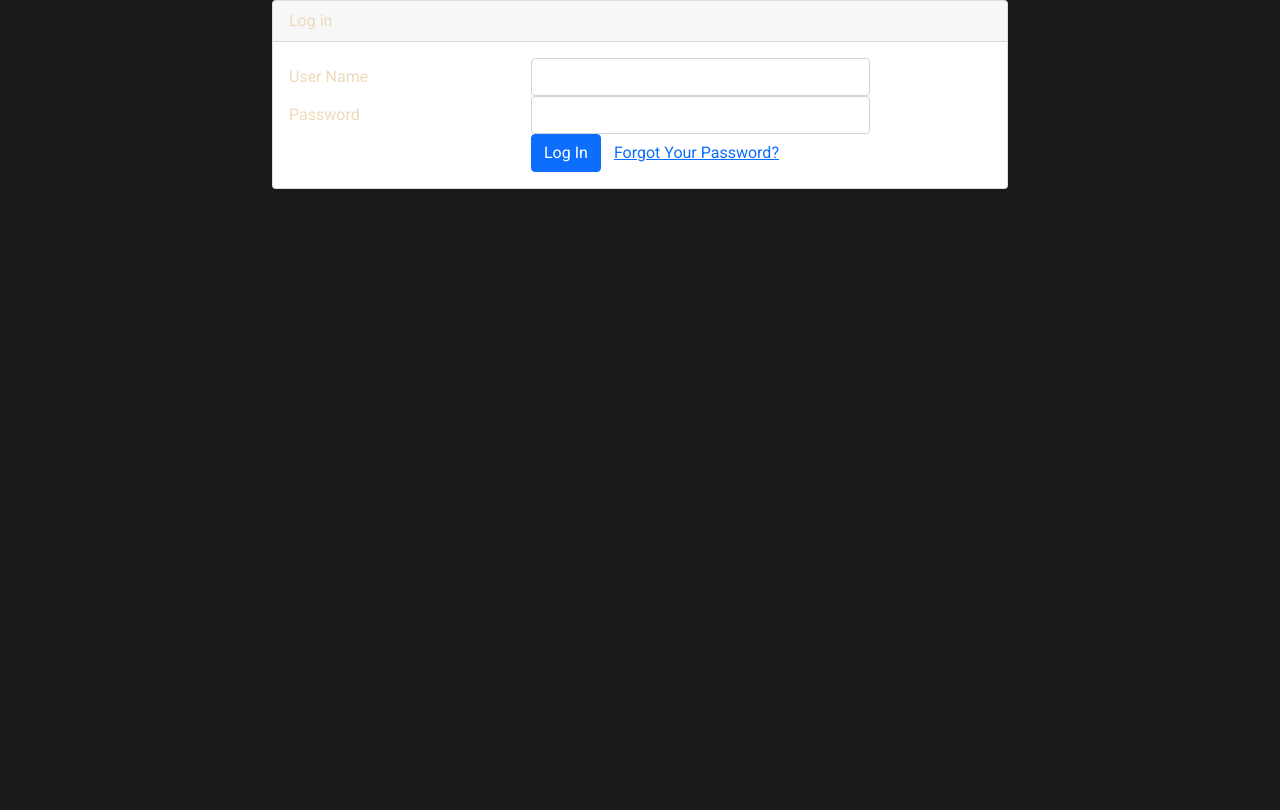
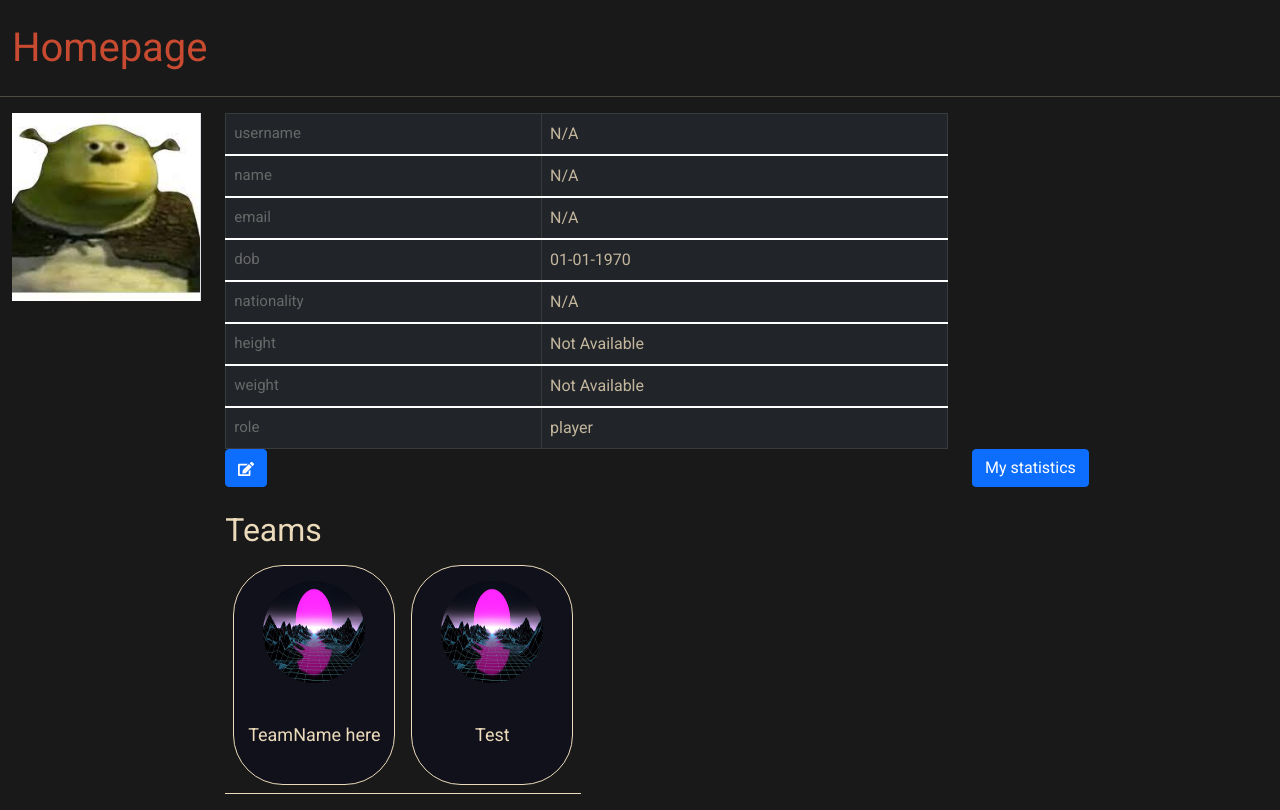
Before and after one commit to Wanchester/sd-front, a React (Create React App) app: page / in a window 1280 px wide. Built offline with nearby package versions, Linux system fonts and the light colour scheme; no server answers; the HTML template or start-up script is replaced by a standard one.

Commit message:
add links between pages

```diff
--- a/src/App.tsx
+++ b/src/App.tsx
@@ -5,13 +5,27 @@ import HomePage from "./HomePage";
 import LogInPage from "./LogInPage";
 import { BrowserRouter, Route, Routes } from "react-router-dom";
 import apiMethods from "./API";
+import StatisticPage from "./StatisticPage";
+import TeamPage from "./TeamPage";
 const App = () => {
-  const [loggedIn, setLoggedIn] = useState(false as string | false);
+  const [loggedIn, setLoggedIn] = useState(true as string | false);
   apiMethods.hasUserAlreadyLoggedIn().then((userName) => setLoggedIn(userName));
 
   return (
     <Fragment>
-      {loggedIn !== false ? <HomePage userName={loggedIn} /> : <LogInPage />}
+      {loggedIn !== false ? (
+        <BrowserRouter>
+          <Routes>
+            <Route path="/" element={<HomePage userName={loggedIn} />} />
+            <Route path="/team/:teamName" element={<TeamPage />} />
+            <Route path="/statistic" element={<StatisticPage />} />
+            <Route path="*" />
+          </Routes>
+        </BrowserRouter>
+      ) : (
+        <LogInPage />
+      )}
+
       <GlobalStyle />
     </Fragment>
   );
--- a/src/HomePage.tsx
+++ b/src/HomePage.tsx
@@ -1,15 +1,13 @@
 import { Container, Row, Button, Col } from "react-bootstrap";
 import Avatar from "./components/avatar/Avatar";
 import UserDescription from "./components/userDescription/UserDescription";
-import { useState } from "react";
+import { Link } from "react-router-dom";
 import Teams from "./components/teams/Teams";
 import apiMethods, { ProfileResponse } from "./API";
 
 const HomePage = ({ userName }: { userName?: string }) => {
   const teamsList = {
-    team: {
-      teamName: "TeamName here",
-    },
+    team: ["TeamName here", "Test"],
   };
 
   const player = apiMethods.getPlayer(userName || "");
@@ -36,7 +34,9 @@ const HomePage = ({ userName }: { userName?: string }) => {
           lg={2}
           xl={3}
         >
-          <Button>My statistics</Button>
+          <Link to="/statistic">
+            <Button>My statistics</Button>
+          </Link>
         </Col>
       </Row>
       <Row className="pt-4">
--- /dev/null
+++ b/src/StatisticPage.tsx
@@ -0,0 +1,6 @@
+import react from "react";
+const StatisticPage = () => {
+  return <h1>This is statistic page</h1>;
+};
+
+export default StatisticPage;
--- /dev/null
+++ b/src/TeamPage.tsx
@@ -0,0 +1,7 @@
+import react from "react";
+import { useParams } from "react-router-dom";
+const TeamPage = () => {
+  const { teamName } = useParams();
+  return <h1>{teamName}</h1>;
+};
+export default TeamPage;
--- a/src/components/teams/Teams.tsx
+++ b/src/components/teams/Teams.tsx
@@ -1,5 +1,9 @@
 import Table from "react-bootstrap/Table";
 import { TeamName } from "./Teams.styles";
+
+import React from "react";
+import TeamAvatar from "./TeamAvatar";
+import { Link } from "react-router-dom";
 const Teams = ({ teamsList }: { teamsList: any }) => {
   return (
     <Table>
@@ -7,16 +11,18 @@ const Teams = ({ teamsList }: { teamsList: any }) => {
         {teamsList &&
           Object.keys(teamsList.team).map((key, i) => {
             return (
-              <tr key={i}>
-                <td>
-                  <TeamName>
-                    {/* <TeamAvatar imageLink={TestImage} /> */}
-                    {teamsList.team[key]
-                      ? teamsList.team[key]
-                      : "Not Available"}
-                  </TeamName>
+              <Link to={`/team/${teamsList.team[key]}`}>
+                <td key={i}>
+                  <tr>
+                    <TeamName>
+                      <TeamAvatar imageLink={"image/test.jpg"} />
+                      {teamsList.team[key]
+                        ? teamsList.team[key]
+                        : "Not Available"}
+                    </TeamName>
+                  </tr>
                 </td>
-              </tr>
+              </Link>
             );
           })}
       </tbody>
```
